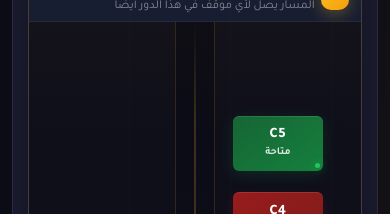
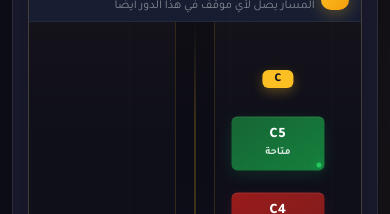
Before and after one commit to AminAldwili/parking-project, a Vue app: page / in a window 390 px wide. Shown: the part 630-844 px from the top of the page. Built offline with nearby package versions, Linux system fonts and the light colour scheme.

Commit message:
Refactor ParkingFloor and ParkingFloors components for improved layout and fluid sizing; update .gitignore and clean up unused styles in ParkingSpot

```diff
--- a/src/components/ParkingFloor.vue
+++ b/src/components/ParkingFloor.vue
@@ -2,7 +2,6 @@
   <div
     ref="container"
     class="floor-container"
-    :class="{ 'is-mobile-stack': isMobileStack }"
     role="region"
   >
     <div
@@ -14,8 +13,8 @@
         <div class="aisle-center-line"></div>
       </div>
     </div>
-    <div class="spots-wrapper" :class="{ 'mobile-stack': isMobileStack }">
-      <div class="group-labels" :class="{ 'hidden-mobile': isMobileStack }">
+    <div class="spots-wrapper">
+      <div class="group-labels">
         <div
           v-for="g in groupList"
           :key="g.section"
@@ -29,8 +28,7 @@
         v-for="spot in spots"
         :key="spot.id"
         class="spot-wrapper"
-        :class="{ 'mobile-spot': isMobileStack }"
-        :style="isMobileStack ? {} : { left: spot.x + '%', top: spot.y + '%' }"
+        :style="{ left: spot.x + '%', top: spot.y + '%' }"
         :ref="(el) => setSpotRef(spot.id, el)"
       >
         <ParkingSpot
@@ -55,19 +53,16 @@ const props = defineProps({
   aisleXPercent: { type: Number, default: 50 },
 });
 
-const emit = defineEmits(["request-path"]);
+const emit = defineEmits(["request-path", "floor-resize"]);
 
 const container = ref(null);
 const spots = ref([]);
 const resizeObserver = ref(null);
 const spotRefs = ref({});
-const windowWidth = ref(window.innerWidth);
-
-const isMobileStack = computed(() => windowWidth.value <= 360);
 
 const groupList = computed(() => {
   const map = {};
-  (props.spots || []).forEach((s) => {
+  spots.value.forEach((s) => {
     if (!s || !s.section) return;
     if (!map[s.section]) map[s.section] = { section: s.section, x: s.x };
   });
@@ -120,7 +115,6 @@ function updateContainerSize() {
 }
 
 function handleResize() {
-  windowWidth.value = window.innerWidth;
   updateContainerSize();
 }
 
@@ -283,43 +277,9 @@ onUnmounted(() => {
   font-weight: 800;
 }
 
-/* Mobile Stack Layout (360px and below) */
-.spots-wrapper.mobile-stack {
-  display: flex;
-  flex-direction: column;
-  align-items: center;
-  gap: var(--space-lg);
-  padding: var(--space-md) 0;
-  inset: auto;
-  position: relative;
-}
-
-.spot-wrapper.mobile-spot {
-  position: relative;
-  left: auto !important;
-  top: auto !important;
-  transform: none;
-  padding: var(--space-xs);
-}
-
-.group-labels.hidden-mobile {
-  display: none;
-}
-
 @media (max-width: 768px) {
   .aisle-line {
     width: clamp(40px, 8vw, 70px);
   }
 }
-
-@media (max-width: 360px) {
-  .floor-container {
-    min-height: auto;
-    padding-inline: var(--space-md);
-  }
-
-  .aisle-line {
-    display: none;
-  }
-}
 </style>
--- a/src/components/ParkingFloors.vue
+++ b/src/components/ParkingFloors.vue
@@ -17,7 +17,7 @@
       </div>
 
       <div class="floors-container">
-        <section class="floor-box">
+        <section class="floor-box" ref="secondFloorBox">
           <div class="floor-header">
             <div class="floor-sign">
               <span class="floor-level">2</span>
@@ -33,6 +33,7 @@
             :floor="2"
             :spots-prop="floor2Spots"
             :aisle-x-percent="aisleXPercent"
+            @floor-resize="handleFloorResize"
             @request-path="handleRequestPath"
           />
         </section>
@@ -116,6 +117,7 @@
             :floor="1"
             :spots-prop="floor1Spots"
             :aisle-x-percent="aisleXPercent"
+            @floor-resize="handleFloorResize"
             @request-path="handleRequestPath"
           />
         </section>
@@ -184,13 +186,33 @@ yPositions.forEach((y, idx) => {
 const container = ref(null);
 const rampConnector = ref(null);
 const firstFloorBox = ref(null);
+const secondFloorBox = ref(null);
 
 const containerSize = ref({ width: 0, height: 0 });
 const activePath = ref(null);
 const rampRect = ref(null);
 const clearTimer = ref(null);
 const resizeObserver = ref(null);
-const currentSpotSize = reactive({ width: 130, height: 75 });
+const floorWidths = reactive({ 1: 0, 2: 0 });
+
+function clamp(value, min, max) {
+  return Math.min(max, Math.max(min, value));
+}
+
+function measureFloorWidths() {
+  const firstRect = firstFloorBox.value?.getBoundingClientRect();
+  const secondRect = secondFloorBox.value?.getBoundingClientRect();
+  if (firstRect?.width) floorWidths[1] = firstRect.width;
+  if (secondRect?.width) floorWidths[2] = secondRect.width;
+}
+
+function getFluidSpotSize(floorWidth) {
+  const baseWidth =
+    Number.isFinite(floorWidth) && floorWidth > 0 ? floorWidth : window.innerWidth;
+  const spotWidth = clamp(Math.round(baseWidth * 0.28), 64, 130);
+  const spotHeight = clamp(Math.round(spotWidth * 0.58), 42, 75);
+  return { width: spotWidth, height: spotHeight };
+}
 
 function updateContainerSize() {
   nextTick(() => {
@@ -202,31 +224,34 @@ function updateContainerSize() {
 }
 
 function updateSpotSizes() {
-  const width = window.innerWidth;
-  if (width < 360) {
-    currentSpotSize.width = "100%";
-    currentSpotSize.height = 50;
-  } else if (width < 480) {
-    currentSpotSize.width = 90;
-    currentSpotSize.height = 55;
-  } else if (width < 768) {
-    currentSpotSize.width = 110;
-    currentSpotSize.height = 65;
-  } else {
-    currentSpotSize.width = 130;
-    currentSpotSize.height = 75;
+  if (!floorWidths[1] || !floorWidths[2]) {
+    measureFloorWidths();
   }
   applySpotSizes();
 }
 
 function applySpotSizes() {
-  const size = { ...currentSpotSize };
+  const floor1Size = getFluidSpotSize(floorWidths[1]);
+  const floor2Size = getFluidSpotSize(floorWidths[2]);
   floor1Spots.forEach((spot) => {
-    spot.size = { ...size };
+    spot.size = { ...floor1Size };
   });
   floor2Spots.forEach((spot) => {
-    spot.size = { ...size };
+    spot.size = { ...floor2Size };
   });
+}
+
+function handleFloorResize(payload) {
+  if (!payload?.floor || !payload?.rect?.width) return;
+  floorWidths[Number(payload.floor)] = payload.rect.width;
+  updateSpotSizes();
+}
+
+function handleWindowResize() {
+  updateContainerSize();
+  updateRampRect();
+  measureFloorWidths();
+  updateSpotSizes();
 }
 
 function updateRampRect() {
@@ -293,22 +318,22 @@ onMounted(() => {
     if (el && window.ResizeObserver) {
       resizeObserver.value = new ResizeObserver(() => {
         updateContainerSize();
+        measureFloorWidths();
+        updateSpotSizes();
       });
       resizeObserver.value.observe(el);
     }
     updateContainerSize();
     updateRampRect();
+    measureFloorWidths();
     updateSpotSizes();
   });
 
-  window.addEventListener("resize", () => {
-    updateContainerSize();
-    updateSpotSizes();
-  });
+  window.addEventListener("resize", handleWindowResize);
 });
 
 onUnmounted(() => {
-  window.removeEventListener("resize", updateContainerSize);
+  window.removeEventListener("resize", handleWindowResize);
   if (resizeObserver.value) {
     resizeObserver.value.disconnect();
     resizeObserver.value = null;
--- a/src/components/ParkingSpot.vue
+++ b/src/components/ParkingSpot.vue
@@ -344,29 +344,4 @@ function onClick() {
   }
 }
 
-@media (max-width: 360px) {
-  .spot-card {
-    width: 100%;
-    max-width: clamp(160px, 60vw, 200px);
-    min-height: clamp(44px, 14vw, 50px);
-    flex-direction: row;
-    justify-content: space-between;
-    padding: clamp(10px, 3vw, 16px);
-    border-radius: clamp(6px, 2vw, 8px);
-  }
-
-  .spot-inner {
-    flex-direction: row;
-    gap: clamp(8px, 2.5vw, 12px);
-  }
-
-  .spot-indicator {
-    position: relative;
-    bottom: auto;
-    right: auto;
-    align-self: center;
-    width: clamp(6px, 2vw, 8px);
-    height: clamp(6px, 2vw, 8px);
-  }
-}
 </style>
```
Also changed, not shown: 2 other files (tests, documents, lock files or other folders).
